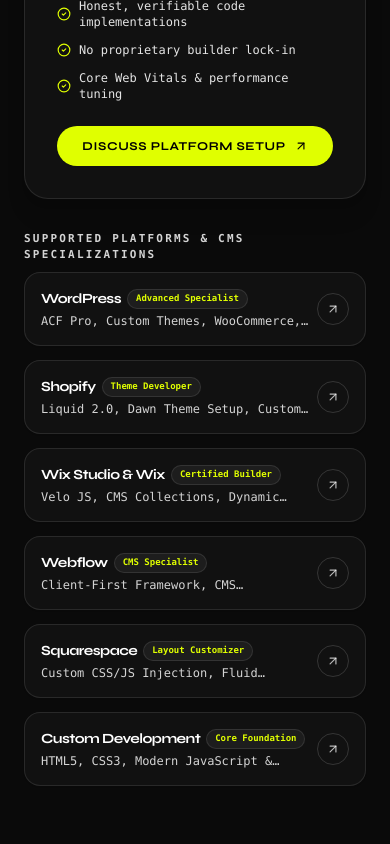
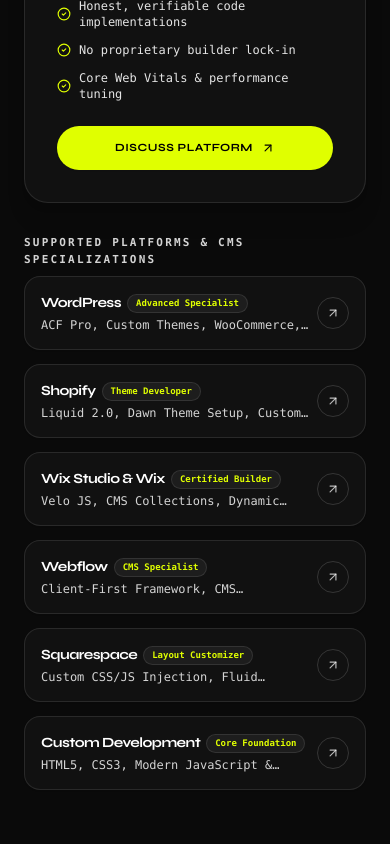
Before and after one commit to SyedAliShah123/syed-ali-shah-portfolio, a React (Vite) app: page / in a window 390 px wide. Shown: the part 1700-2544 px from the top of the page. Built offline with nearby package versions, Linux system fonts and the light colour scheme.

Commit message:
fix: ensure button texts stay strictly inside button boundaries on all screen sizes

```diff
--- a/src/components/CapabilitiesSection.tsx
+++ b/src/components/CapabilitiesSection.tsx
@@ -81,10 +81,11 @@ export const CapabilitiesSection: React.FC = () => {
             <button
               onClick={scrollToContact}
               onMouseEnter={() => soundFX.playPop()}
-              className="w-full py-3 px-4 rounded-full bg-[#0A0A0A] text-white hover:bg-neutral-800 dark:bg-[#E0FF00] dark:text-black dark:hover:bg-[#E0FF00]/90 font-syne text-xs font-bold uppercase tracking-wider transition-all flex items-center justify-center gap-2 cursor-pointer shadow-xs"
+              className="w-full py-3.5 px-4 rounded-full bg-[#0A0A0A] text-white hover:bg-neutral-800 dark:bg-[#E0FF00] dark:text-black dark:hover:bg-[#E0FF00]/90 font-syne text-[11px] sm:text-xs font-bold uppercase tracking-wider transition-all flex items-center justify-center gap-2 cursor-pointer shadow-xs overflow-hidden"
             >
-              <span>Discuss Platform Setup</span>
-              <ArrowUpRight className="w-3.5 h-3.5" />
+              <span className="hidden sm:inline">Discuss Platform Setup</span>
+              <span className="sm:hidden">Discuss Platform</span>
+              <ArrowUpRight className="w-3.5 h-3.5 shrink-0" />
             </button>
           </div>
 
--- a/src/components/ServicesSection.tsx
+++ b/src/components/ServicesSection.tsx
@@ -169,12 +169,12 @@ export const ServicesSection: React.FC<ServicesSectionProps> = ({
 
                       <button
                         onClick={() => handleHireClick(svc.title)}
-                        className="w-full py-3 px-4 rounded-full bg-[#0A0A0A] text-white hover:bg-neutral-800 dark:bg-[#E0FF00] dark:text-black dark:hover:bg-[#E0FF00]/90 font-syne text-[11px] sm:text-xs font-bold uppercase tracking-wider transition-all flex items-center justify-center gap-2 cursor-pointer shadow-xs active:scale-[0.99]"
+                        className="w-full py-3.5 px-4 rounded-full bg-[#0A0A0A] text-white hover:bg-neutral-800 dark:bg-[#E0FF00] dark:text-black dark:hover:bg-[#E0FF00]/90 font-syne text-[11px] sm:text-xs font-bold uppercase tracking-wider transition-all flex items-center justify-center gap-2 cursor-pointer shadow-xs active:scale-[0.99] text-center overflow-hidden"
                       >
                         <Sparkles className="w-3.5 h-3.5 shrink-0 text-white dark:text-black" />
-                        <span className="whitespace-nowrap">
-                          Inquire for {svc.title} →
-                        </span>
+                        <span className="hidden lg:inline">Inquire for {svc.title} →</span>
+                        <span className="hidden sm:inline lg:hidden">Inquire for This Service →</span>
+                        <span className="sm:hidden">Inquire for Service →</span>
                       </button>
                     </div>
                   </div>
```
